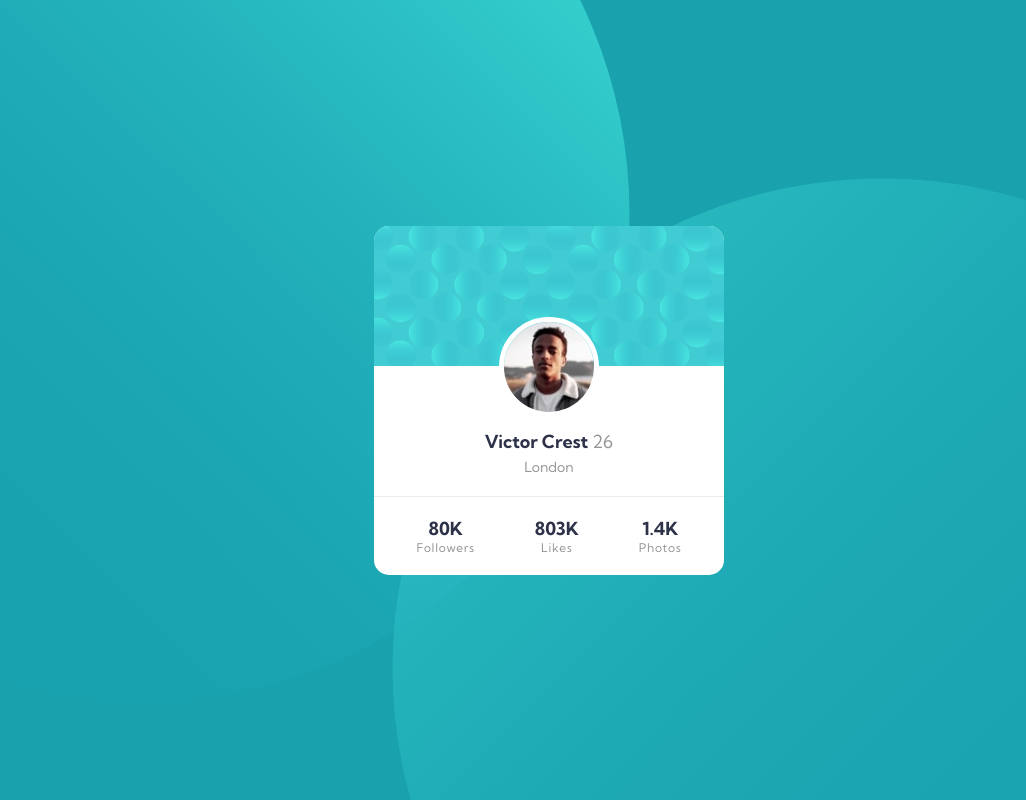
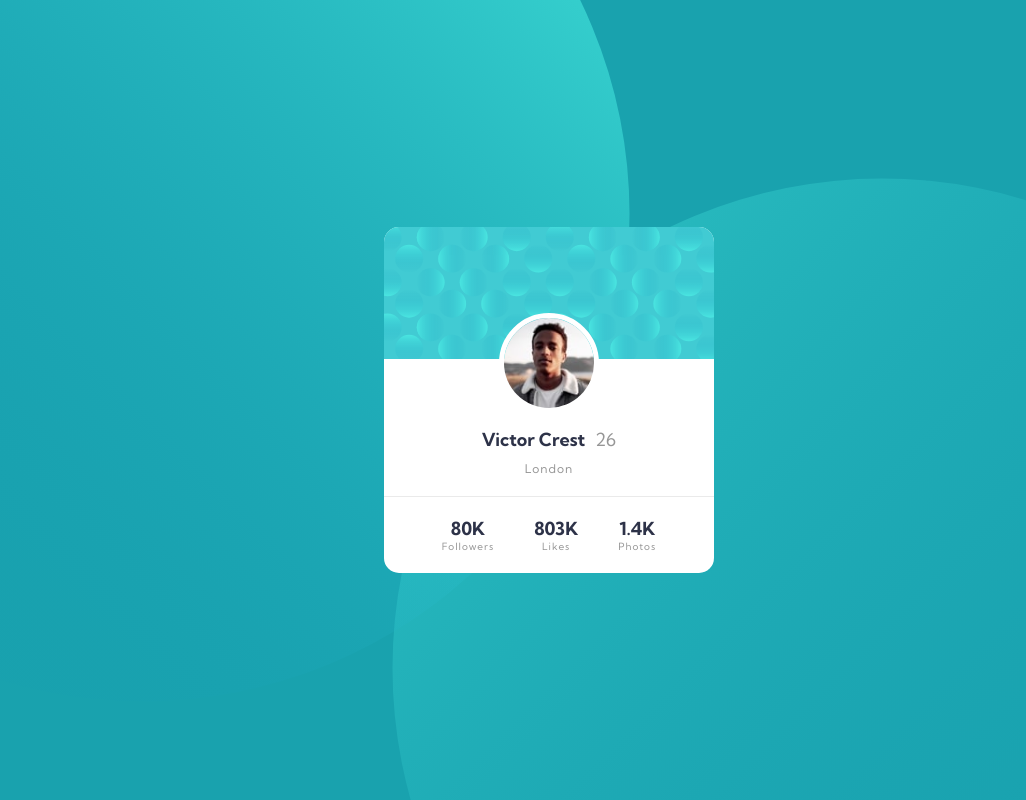
Before and after one commit to andressakaren/Frontend-Mentor, a plain HTML site: page 09_profile-card-component-main/index.html in a window 1280 px wide. Shown: the whole page, without its empty margins (91-1117 px from the left). Drawn offline with Linux system fonts and the light colour scheme.

Commit message:
third commit

```diff
--- a/09_profile-card-component-main/index.html
+++ b/09_profile-card-component-main/index.html
@@ -13,9 +13,11 @@
 
 <body>
   <main>
-    <img class="img-card" src="images/bg-pattern-card.svg" alt="">
+    <div class="img">
+      <img class="img-card" src="images/bg-pattern-card.svg" alt="">
+      <img class="img-perfil" src="images/image-victor.jpg" alt="">
+    </div>
     <section class="main-info">
-      <img class="img-perfil" src="images/image-victor.jpg" alt="">
       <h1>Victor Crest <span>26</span></h1>
       <p>London</p>
     </section>
--- a/09_profile-card-component-main/styles.css
+++ b/09_profile-card-component-main/styles.css
@@ -32,10 +32,15 @@ body {
 main {
     background-color: white;
     border-radius: 15px;
+    width: 330px;
+}
+
+.img {
     position: relative;
 }
 
 .img-card {
+    max-width: 100%;
     border-top-left-radius: 15px;
     border-top-right-radius: 15px;
 }
@@ -47,8 +52,8 @@ main {
     border: 5px solid white;
     position: absolute;
     left: 50%;
-    top: 50%;
-    transform: translate(-50%, -83%); /* sem convicção nenhuma  */
+    top: 100%;
+    transform: translate(-50%, -50%);
 }
 
 .main-info {
@@ -56,31 +61,37 @@ main {
     flex-direction: column;
     text-align: center;
     gap: 5px;
-    margin-top: 60px;
+    margin-top: 65px;
 }
 
 .main-info h1 {
     font-size: 18px;
     color: var(--Very-dark-desaturated-blue);
+    font-weight: 700;
 }
 
 .main-info span {
     color: var(--Dark-gray);
     font-weight: 400;
+    font-size: 18px;
+    margin-left: 6px;
 }
 
 .main-info p {
     color: var(--Dark-gray);
     font-weight: 400;
-    font-size: 14px;
+    font-size: 12px;
+    letter-spacing: 1px;
+    margin-top: 5px;
 }
 
 .profile-info {
     display: flex;
     justify-content: center;
-    gap: 20px;
     border-top: 1px solid hsl(0, 0%, 59%, 0.2);
     margin-top: 20px;
+    padding-left: 20px;
+    padding-right: 20px;
 }
 
 .info {
@@ -100,7 +111,7 @@ main {
 .info p {
     color: var(--Dark-gray);
     font-weight: 400;
-    font-size: 12px;
+    font-size: 10px;
     text-align: center;
-    letter-spacing: 0.7px;
+    letter-spacing: 1px;
 }
```
